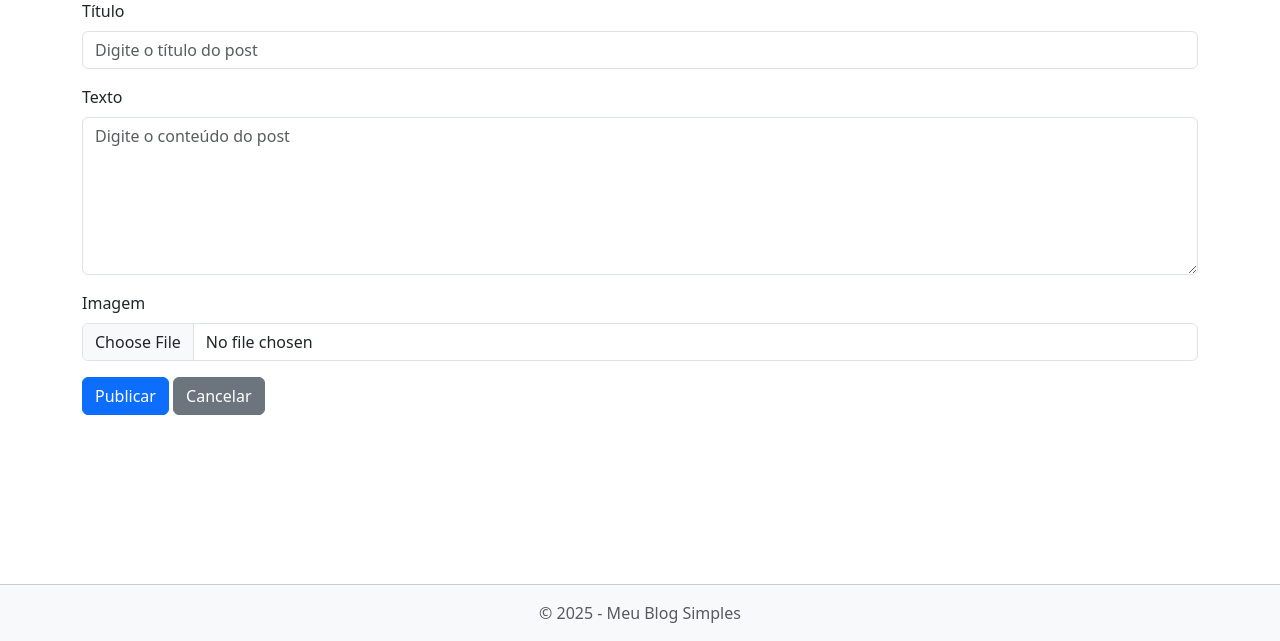
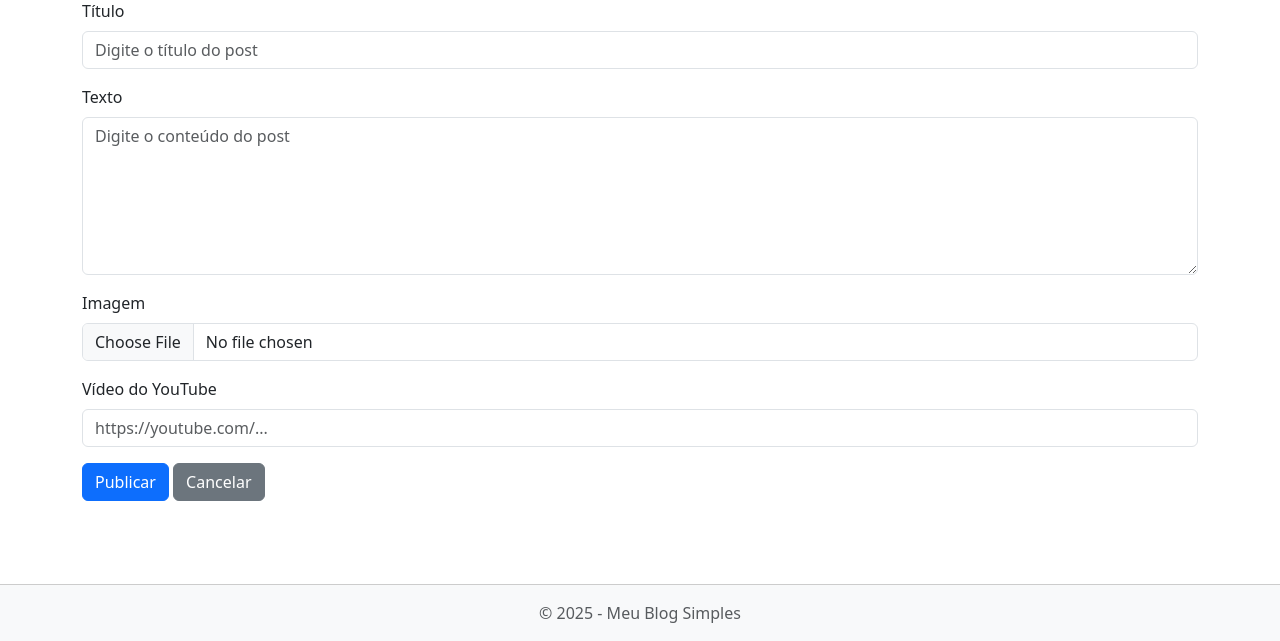
Before and after one commit to douglasinforj/blog_simples, a Django app: page /post/new/ in a window 1280 px wide. Shown: the part 159-800 px from the top of the page. Run offline with Django 5.2, Linux system fonts and the light colour scheme; some libraries are stand-ins or nearby versions.

Commit message:
adicionando campo para adicionar link de video

```diff
--- a/app_blog/templates/app_blog/post_new.html
+++ b/app_blog/templates/app_blog/post_new.html
@@ -32,6 +32,14 @@
         {% endif %}
     </div>
 
+    <div class="mb-3">
+        <label for="{{ form.video_url.id_for_label }}" class="form-label">Vídeo do YouTube</label>
+        {{ form.video_url }}
+        {% if form.video_url.errors %}
+            <div class="text-danger">{{ form.video_url.errors }}</div>
+        {% endif %}
+    </div>
+
 
     <button type="submit" class="btn btn-primary">Publicar</button>
     <a href="{% url 'post_list' %}" class="btn btn-secondary">Cancelar</a>
```
